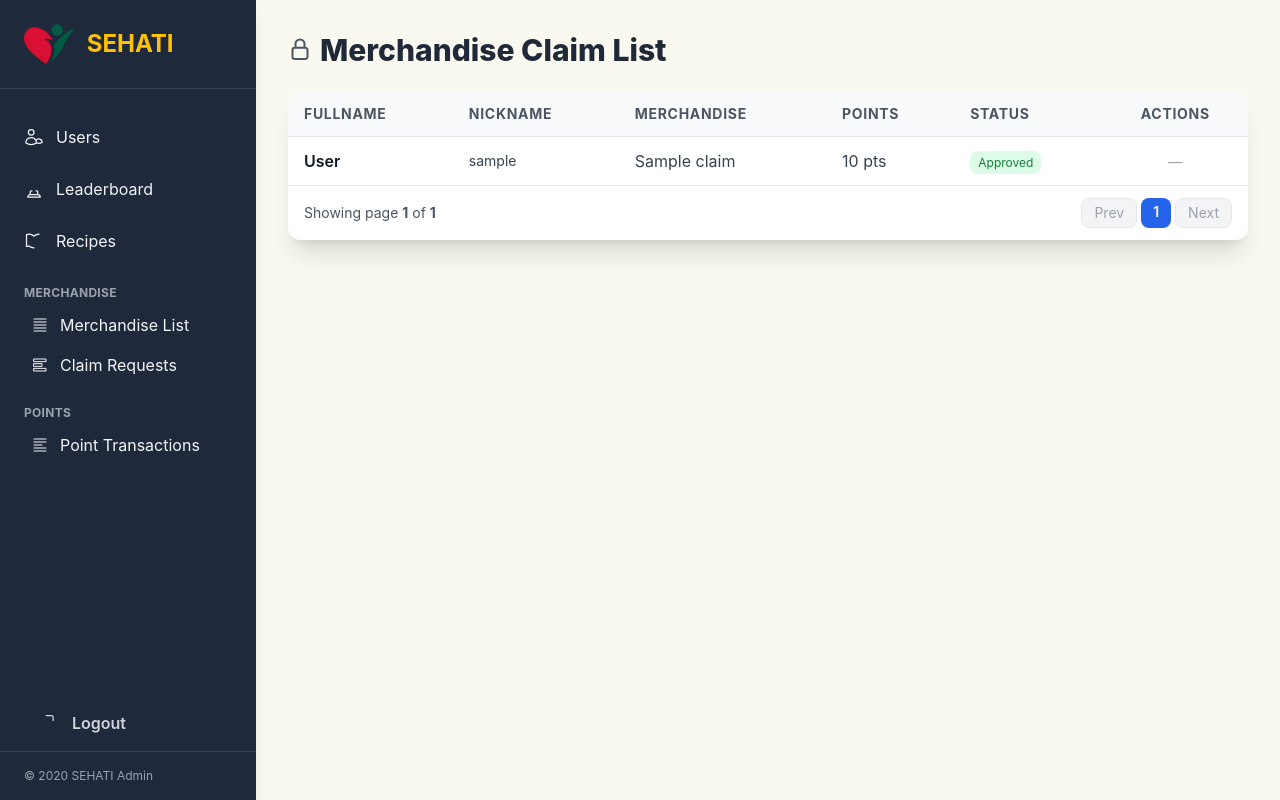
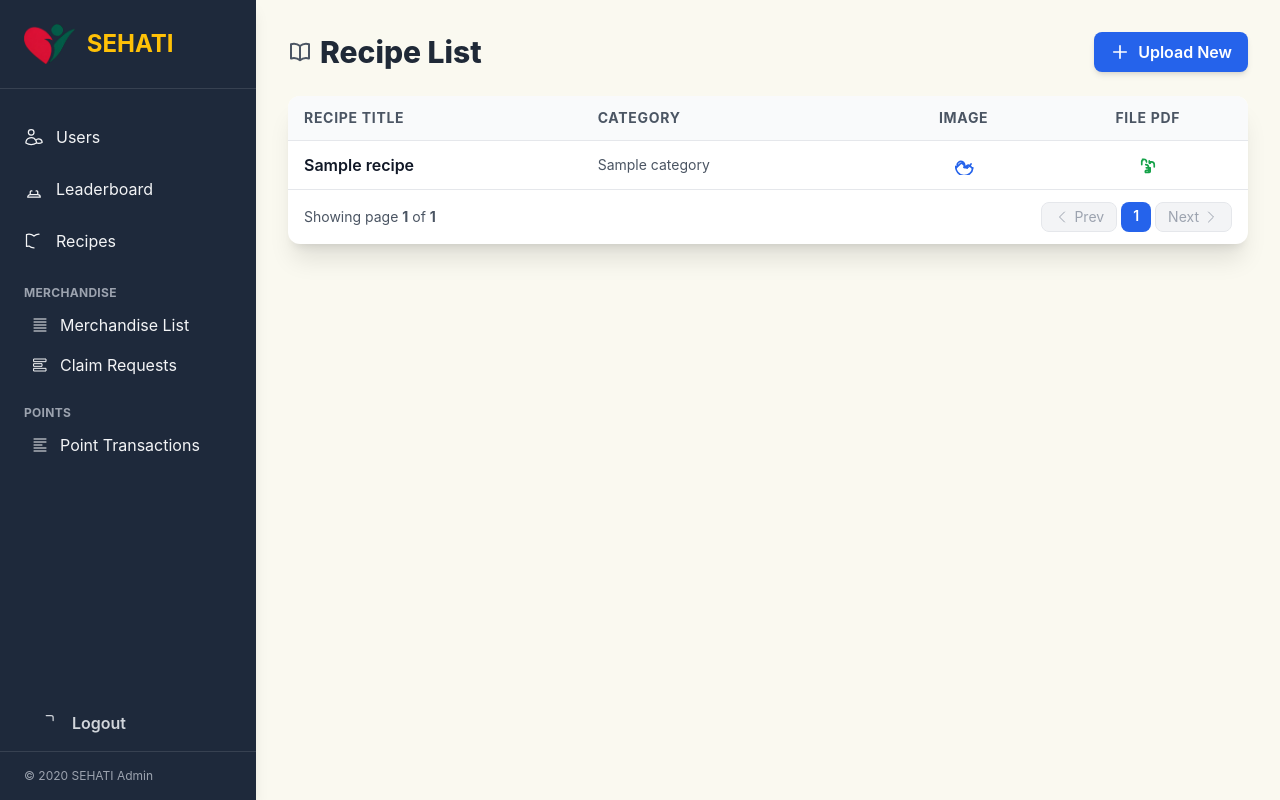
Before and after one commit to ridwan-ansari/sehati, a FastAPI app: template app/src/templates/admin/recipes.html in a window 1280 px wide. Run offline with FastAPI, Linux system fonts and the light colour scheme; the template is opened without the code that fills it: most values are stand-ins (such as "Sample title", 1, 10 or a date in 2020); parts of the project's set-up code (start-up, migrations or seed data) failed here and were passed over; some libraries are stand-ins or nearby versions; some web fonts are replaced.

Commit message:
recipe code

```diff
--- a/app/src/templates/admin/recipes.html
+++ b/app/src/templates/admin/recipes.html
@@ -1,17 +1,21 @@
 {% extends "admin/base.html" %}
-{% block title %}Merchandise Claims{% endblock %}
+{% block title %}Recipes{% endblock %}
 
 {% block content %}
 <div class="flex justify-between items-center mb-6">
     <h2 class="text-3xl font-extrabold text-gray-800 flex items-center gap-2">
-        <svg xmlns="http://www.w3.org/2000/svg" fill="none"
-             viewBox="0 0 24 24" stroke-width="2"
-             stroke="currentColor" class="w-6 h-6 text-gray-600">
-            <path stroke-linecap="round" stroke-linejoin="round"
-                d="M16.5 9.75V6a4.5 4.5 0 1 0-9 0v3.75m-.75 0h10.5m-10.5 0A2.25 2.25 0 0 0 4.5 12v6.75A2.25 2.25 0 0 0 6.75 21h10.5A2.25 2.25 0 0 0 19.5 18.75V12a2.25 2.25 0 0 0-2.25-2.25m-10.5 0h10.5" />
+        <svg xmlns="http://www.w3.org/2000/svg" fill="none" viewBox="0 0 24 24" stroke-width="2" stroke="currentColor" class="w-6 h-6 text-gray-600">
+            <path stroke-linecap="round" stroke-linejoin="round" d="M12 6.042A8.967 8.967 0 0 0 6 3.75c-1.052 0-2.062.18-3 .512v14.25A8.987 8.987 0 0 1 6 18c2.305 0 4.408.867 6 2.292m0-14.25a8.966 8.966 0 0 1 6-2.292c1.052 0 2.062.18 3 .512v14.25A8.987 8.987 0 0 0 18 18a8.967 8.967 0 0 0-6 2.292m0-14.25v14.25" />
         </svg>
-        Merchandise Claim List
+        Recipe List
     </h2>
+    <a href="/dashboard/recipes/upload"
+        class="bg-blue-600 text-white px-4 py-2 rounded-lg font-semibold shadow-md hover:bg-blue-700 transition flex items-center gap-2">
+        <svg xmlns="http://www.w3.org/2000/svg" fill="none" viewBox="0 0 24 24" stroke-width="2" stroke="currentColor" class="w-5 h-5">
+            <path stroke-linecap="round" stroke-linejoin="round" d="M12 4.5v15m7.5-7.5h-15" />
+        </svg>
+        Upload New
+    </a>
 </div>
 
 <div class="bg-white shadow-xl rounded-xl overflow-hidden">
@@ -19,59 +23,37 @@
         <table class="min-w-full text-left divide-y divide-gray-200">
             <thead>
                 <tr class="bg-gray-50 text-gray-600 uppercase text-sm tracking-wider">
-                    <th class="py-3 px-4 font-bold">Fullname</th>
-                    <th class="py-3 px-4 font-bold">Nickname</th>
-                    <th class="py-3 px-4 font-bold">Merchandise</th>
-                    <th class="py-3 px-4 font-bold">Points</th>
-                    <th class="py-3 px-4 font-bold">Status</th>
-                    <th class="py-3 px-4 font-bold text-center">Actions</th>
+                    <th class="py-3 px-4 font-bold">Recipe Title</th>
+                    <th class="py-3 px-4 font-bold">Category</th>
+                    <th class="py-3 px-4 font-bold text-center">Image</th>
+                    <th class="py-3 px-4 font-bold text-center">File PDF</th>
                 </tr>
             </thead>
 
             <tbody class="divide-y divide-gray-100 text-gray-700">
-            {% for c in claims %}
+            {% for r in recipes %}
                 <tr class="hover:bg-yellow-50/50 transition duration-150">
-                    <td class="py-3 px-4 font-semibold text-gray-900">{{ c.fullname }}</td>
-                    <td class="px-4 text-sm">{{ c.nickname }}</td>
-                    <td class="px-4">{{ c.merchandise_name }}</td>
-                    <td class="px-4">{{ c.price_points }} pts</td>
+                    <td class="py-3 px-4 font-semibold text-gray-900">{{ r.title }}</td>
+                    <td class="px-4 text-sm text-gray-600">{{ r.category or 'Uncategorized' }}</td>
 
-                    <td class="px-4">
-                        {% if c.status == "approved" %}
-                            <span class="px-2 py-1 bg-green-100 text-green-700 text-xs rounded-lg">
-                                Approved
-                            </span>
-                        {% elif c.status == "rejected" %}
-                            <span class="px-2 py-1 bg-red-100 text-red-700 text-xs rounded-lg">
-                                Rejected
-                            </span>
+                    <td class="px-4 text-center">
+                        {% if r.image_url %}
+                            <a class="text-blue-600 hover:text-blue-800 transition" href="{{ r.image_url }}" target="_blank" title="View Image">
+                                <svg xmlns="http://www.w3.org/2000/svg" fill="none" viewBox="0 0 24 24" stroke-width="2" stroke="currentColor" class="w-5 h-5 mx-auto">
+                                    <path stroke-linecap="round" stroke-linejoin="round" d="m2.25 15.75 5.159-5.159a2.25 2.25 0 0 1 3.182 0l5.159 5.159m-1.5-1.5 1.409-1.409a2.25 2.25 0 0 1 3.182 0l2.909 2.909m-18-3.75a4.5 4.5 0 1 1 8.163 2.803 7.5 7.5 0 0 0 8.61-4.07M2.25 13.5a7.5 7.5 0 0 0 20.333 1.967" />
+                                </svg>
+                            </a>
                         {% else %}
-                            <span class="px-2 py-1 bg-gray-200 text-gray-700 text-xs rounded-lg">
-                                Pending
-                            </span>
+                            <span class="text-gray-400 text-xs">-</span>
                         {% endif %}
                     </td>
 
                     <td class="px-4 text-center">
-                        {% if c.status == "pending" %}
-                        <div class="flex justify-center gap-2">
-                            <form method="post" action="/dashboard/merchandise/claims/{{ c.claim_id }}/approve">
-                                <button
-                                    class="px-3 py-1 bg-green-600 text-white rounded-lg text-sm hover:bg-green-700 transition">
-                                    Approve
-                                </button>
-                            </form>
-
-                            <form method="post" action="/dashboard/merchandise/claims/{{ c.claim_id }}/reject">
-                                <button
-                                    class="px-3 py-1 bg-red-600 text-white rounded-lg text-sm hover:bg-red-700 transition">
-                                    Reject
-                                </button>
-                            </form>
-                        </div>
-                        {% else %}
-                        <span class="text-gray-400 text-sm">—</span>
-                        {% endif %}
+                        <a class="text-green-600 hover:text-green-800 transition" href="{{ r.file_url }}" target="_blank" title="Download PDF File">
+                            <svg xmlns="http://www.w3.org/2000/svg" fill="none" viewBox="0 0 24 24" stroke-width="2" stroke="currentColor" class="w-5 h-5 mx-auto">
+                                <path stroke-linecap="round" stroke-linejoin="round" d="M19.5 14.25v-2.625a3.375 3.375 0 0 0-3.375-3.375h-1.5A1.125 1.125 0 0 1 13.5 7.125v2.25a.75.75 0 0 0 1.5 0v-.884m-4.75 0a3.375 3.375 0 0 0-3.375-3.375h-1.5A1.125 1.125 0 0 1 4.5 7.125v4.5m4.75 0a3.375 3.375 0 0 1 3.375 3.375v4.5A1.125 1.125 0 0 0 9 21h4.5a1.125 1.125 0 0 0 1.125-1.125v-4.5m-4.75 0h4.5" />
+                            </svg>
+                        </a>
                     </td>
                 </tr>
             {% endfor %}
@@ -79,29 +61,25 @@
         </table>
     </div>
 
-    <!-- Pagination -->
     <div class="flex justify-between items-center px-4 py-3 border-t border-gray-200">
         <div class="text-sm text-gray-600">
             Showing page <strong>{{ page }}</strong> of <strong>{{ total_pages }}</strong>
         </div>
 
         <div class="flex space-x-1">
-
             {% if page > 1 %}
                 <a href="?page={{ page - 1 }}&limit={{ limit }}"
-               class="px-3 py-1 border border-gray-300 rounded-lg bg-white text-gray-700 hover:bg-gray-100
-                      transition text-sm flex items-center gap-1">
-                <svg xmlns="http://www.w3.org/2000/svg" fill="none"
-                     viewBox="0 0 24 24" stroke-width="1.5"
-                     stroke="currentColor" class="w-4 h-4">
-                    <path stroke-linecap="round" stroke-linejoin="round"
-                          d="M15.75 19.5 8.25 12l7.5-7.5" />
+                   class="px-3 py-1 border border-gray-300 rounded-lg bg-white text-gray-700 hover:bg-gray-100 transition text-sm flex items-center gap-1">
+                   <svg xmlns="http://www.w3.org/2000/svg" fill="none" viewBox="0 0 24 24" stroke-width="1.5" stroke="currentColor" class="w-4 h-4">
+                        <path stroke-linecap="round" stroke-linejoin="round" d="M15.75 19.5 8.25 12l7.5-7.5" />
                    </svg>
                    Prev
                 </a>
             {% else %}
-            <span class="px-3 py-1 border border-gray-200 rounded-lg bg-gray-100
-                         text-gray-400 text-sm flex items-center gap-1">
+                <span class="px-3 py-1 border border-gray-200 rounded-lg bg-gray-100 text-gray-400 text-sm flex items-center gap-1">
+                    <svg xmlns="http://www.w3.org/2000/svg" fill="none" viewBox="0 0 24 24" stroke-width="1.5" stroke="currentColor" class="w-4 h-4">
+                        <path stroke-linecap="round" stroke-linejoin="round" d="M15.75 19.5 8.25 12l7.5-7.5" />
+                   </svg>
                     Prev
                 </span>
             {% endif %}
@@ -111,32 +89,26 @@
                     <span class="px-3 py-1 bg-blue-600 text-white rounded-lg font-semibold text-sm">{{ p }}</span>
                 {% else %}
                     <a href="?page={{ p }}&limit={{ limit }}"
-                       class="px-3 py-1 border border-gray-300 rounded-lg text-gray-700 hover:bg-gray-100
-                              transition text-sm">
-                        {{ p }}
-                    </a>
+                       class="px-3 py-1 border border-gray-300 rounded-lg text-gray-700 hover:bg-gray-100 transition text-sm">{{ p }}</a>
                 {% endif %}
             {% endfor %}
 
             {% if page < total_pages %}
                 <a href="?page={{ page + 1 }}&limit={{ limit }}"
-               class="px-3 py-1 border border-gray-300 rounded-lg bg-white text-gray-700 hover:bg-gray-100
-                      transition text-sm flex items-center gap-1">
+                   class="px-3 py-1 border border-gray-300 rounded-lg bg-white text-gray-700 hover:bg-gray-100 transition text-sm flex items-center gap-1">
                    Next
-                <svg xmlns="http://www.w3.org/2000/svg" fill="none"
-                     viewBox="0 0 24 24" stroke-width="1.5"
-                     stroke="currentColor" class="w-4 h-4">
-                    <path stroke-linecap="round" stroke-linejoin="round"
-                          d="m8.25 4.5 7.5 7.5-7.5 7.5" />
+                   <svg xmlns="http://www.w3.org/2000/svg" fill="none" viewBox="0 0 24 24" stroke-width="1.5" stroke="currentColor" class="w-4 h-4">
+                        <path stroke-linecap="round" stroke-linejoin="round" d="m8.25 4.5 7.5 7.5-7.5 7.5" />
                    </svg>
                 </a>
             {% else %}
-            <span class="px-3 py-1 border border-gray-200 rounded-lg bg-gray-100 text-gray-400
-                         text-sm flex items-center gap-1">
+                <span class="px-3 py-1 border border-gray-200 rounded-lg bg-gray-100 text-gray-400 text-sm flex items-center gap-1">
                     Next
+                    <svg xmlns="http://www.w3.org/2000/svg" fill="none" viewBox="0 0 24 24" stroke-width="1.5" stroke="currentColor" class="w-4 h-4">
+                        <path stroke-linecap="round" stroke-linejoin="round" d="m8.25 4.5 7.5 7.5-7.5 7.5" />
+                   </svg>
                 </span>
             {% endif %}
-
         </div>
     </div>
 </div>
```
Lines whose indentation alone changed are shown as unchanged.
